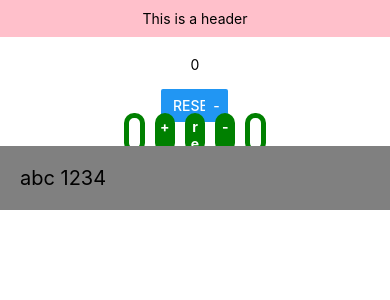
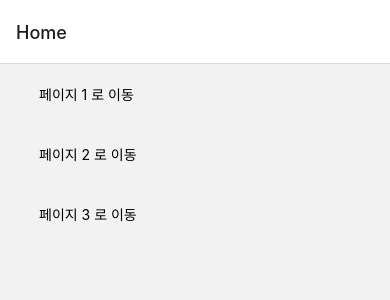
Before and after one commit to OptimistLabyrinth/react-native-workspace, a React Native app in the folder ReactNativeApp01/: screen / in a window 390 px wide. Shown: the top 300 px of the page. Built offline with nearby package versions, Linux system fonts and the light colour scheme.

Commit message:
react navigation basic setup
install packages and dependencies
ios/Podfile.lock (-> pod-install ios)
android/app/src/.../MainActivity.java
define RootStackParams, useNavigation<NativeStackNavigationProp<RootStackParams>>();

```diff
--- /dev/null
+++ b/ReactNativeApp01/navigationConst/RootStackParams.ts
@@ -0,0 +1,13 @@
+import Home from '../src/Home';
+import Page1 from '../src/Page1';
+import Page2 from '../src/Page2';
+import Page3 from '../src/Page3';
+
+export type RootStackParamsKeyType = 'Home' | 'Page1' | 'Page2' | 'Page3';
+
+export type RootStackParams = {
+  Home: typeof Home;
+  Page1: typeof Page1;
+  Page2: typeof Page2;
+  Page3: typeof Page3;
+};
--- /dev/null
+++ b/ReactNativeApp01/navigationConst/navigationNames.ts
@@ -0,0 +1,12 @@
+import {RootStackParamsKeyType} from './RootStackParams';
+
+const navigationNames: {
+  [key: string]: RootStackParamsKeyType;
+} = {
+  home: 'Home',
+  page1: 'Page1',
+  page2: 'Page2',
+  page3: 'Page3',
+};
+
+export default navigationNames;
--- a/ReactNativeApp01/package.json
+++ b/ReactNativeApp01/package.json
@@ -10,8 +10,12 @@
     "lint": "eslint . --fix --ext .ts,.tsx --exit-on-fatal-error"
   },
   "dependencies": {
+    "@react-navigation/native": "^6.0.12",
+    "@react-navigation/native-stack": "^6.8.0",
     "react": "17.0.2",
-    "react-native": "0.68.3"
+    "react-native": "0.68.3",
+    "react-native-safe-area-context": "^4.3.3",
+    "react-native-screens": "^3.17.0"
   },
   "devDependencies": {
     "@babel/core": "^7.18.13",
--- a/ReactNativeApp01/src/App.tsx
+++ b/ReactNativeApp01/src/App.tsx
@@ -7,20 +7,25 @@
  */
 
 import React from 'react';
-import {View, StyleSheet, SafeAreaView} from 'react-native';
-import Counter from './Counter';
-import Header from './Header';
-import UserInput from './UserInput';
+import {View, StyleSheet} from 'react-native';
+import {NavigationContainer} from '@react-navigation/native';
+import {createNativeStackNavigator} from '@react-navigation/native-stack';
+import navigationNames from '../navigationConst/navigationNames';
+import Home from './Home';
+import Page1 from './Page1';
+import Page2 from './Page2';
+import Page3 from './Page3';
+
+const Stack = createNativeStackNavigator();
 
 export default function App() {
+  // prettier-ignore
   return (
-    <SafeAreaView>
+    <NavigationContainer>
       <View style={styles.mainView}>
-        <Header />
-        <Counter />
-        <UserInput />
+        <StackNavigator />
       </View>
-    </SafeAreaView>
+    </NavigationContainer>
   );
 }
 
@@ -29,39 +34,15 @@ const styles = StyleSheet.create({
     width: '100%',
     height: '100%',
   },
-  subViewAbove: {
-    flex: 1,
-    backgroundColor: '#fff',
-    alignItems: 'center',
-    justifyContent: 'center',
-  },
-  subViewBelow: {
-    flex: 1,
-    flexDirection: 'row',
-    alignItems: 'center',
-    justifyContent: 'center',
-  },
-  eachButton: {
-    flex: 1,
-    margin: 5,
-    borderRadius: 10,
-    borderWidth: 5,
-    borderStyle: 'solid',
-    borderColor: 'green',
-    height: 40,
-    alignItems: 'center',
-    justifyContent: 'center',
-  },
-  buttonTitle: {
-    flex: 1,
-    width: '100%',
-    height: '100%',
-    alignItems: 'center',
-    justifyContent: 'center',
-    textAlign: 'center',
-    textAlignVertical: 'center',
-    color: 'white',
-    fontWeight: 'bold',
-    backgroundColor: 'green',
-  },
 });
+
+function StackNavigator() {
+  return (
+    <Stack.Navigator initialRouteName={navigationNames.home}>
+      <Stack.Screen name={navigationNames.home} component={Home} />
+      <Stack.Screen name={navigationNames.page1} component={Page1} />
+      <Stack.Screen name={navigationNames.page2} component={Page2} />
+      <Stack.Screen name={navigationNames.page3} component={Page3} />
+    </Stack.Navigator>
+  );
+}
--- /dev/null
+++ b/ReactNativeApp01/src/Home/index.tsx
@@ -0,0 +1,55 @@
+import React from 'react';
+import {GestureResponderEvent, StyleSheet, Text, View} from 'react-native';
+import {useNavigation} from '@react-navigation/native';
+import {NativeStackNavigationProp} from '@react-navigation/native-stack';
+import navigationNames from '../../navigationConst/navigationNames';
+import {
+  RootStackParams,
+  RootStackParamsKeyType,
+} from '../../navigationConst/RootStackParams';
+import Page1 from '../Page1';
+import Page2 from '../Page2';
+import Page3 from '../Page3';
+
+export default function Home() {
+  const navigate = useNavigation<NativeStackNavigationProp<RootStackParams>>();
+
+  function onPressPage1(_event: GestureResponderEvent) {
+    navigate.navigate(navigationNames.page1 as RootStackParamsKeyType, Page1);
+  }
+
+  function onPressPage2(_event: GestureResponderEvent) {
+    navigate.navigate(navigationNames.page2 as RootStackParamsKeyType, Page2);
+  }
+
+  function onPressPage3(_event: GestureResponderEvent) {
+    navigate.navigate(navigationNames.page3 as RootStackParamsKeyType, Page3);
+  }
+
+  return (
+    <View style={styles.mainView}>
+      <View style={styles.subView}>
+        <Text onPress={onPressPage1}>페이지 1 로 이동</Text>
+      </View>
+      <View style={styles.subView}>
+        <Text onPress={onPressPage2}>페이지 2 로 이동</Text>
+      </View>
+      <View style={styles.subView}>
+        <Text onPress={onPressPage3}>페이지 3 로 이동</Text>
+      </View>
+    </View>
+  );
+}
+
+const styles = StyleSheet.create({
+  mainView: {
+    width: '100%',
+    height: '100%',
+  },
+  subView: {
+    width: '80%',
+    margin: 'auto',
+    marginTop: 20,
+    marginBottom: 20,
+  },
+});
--- /dev/null
+++ b/ReactNativeApp01/src/Page1/index.tsx
@@ -0,0 +1,32 @@
+import React from 'react';
+import {StyleSheet, View} from 'react-native';
+import GoBack from '../component/GoBack';
+import Counter from './Counter';
+import Header from './Header';
+import UserInput from './UserInput';
+
+export default function Page1() {
+  return (
+    <View style={styles.mainView}>
+      <GoBack />
+      <Header />
+      <Counter />
+      <UserInput />
+    </View>
+  );
+}
+
+const styles = StyleSheet.create({
+  mainView: {
+    width: '100%',
+    height: '100%',
+  },
+  buttonView: {
+    paddingTop: 20,
+    paddingBottom: 20,
+  },
+  oneThird: {
+    flex: 1,
+    width: '100%',
+  },
+});
--- /dev/null
+++ b/ReactNativeApp01/src/Page2/index.tsx
@@ -0,0 +1,21 @@
+import React from 'react';
+import {StyleSheet, Text, View} from 'react-native';
+import GoBack from '../component/GoBack';
+
+export default function Page2() {
+  return (
+    <>
+      <GoBack />
+      <View style={styles.mainView}>
+        <Text>페이지 2</Text>
+      </View>
+    </>
+  );
+}
+
+const styles = StyleSheet.create({
+  mainView: {
+    width: '100%',
+    height: '100%',
+  },
+});
--- /dev/null
+++ b/ReactNativeApp01/src/Page3/index.tsx
@@ -0,0 +1,21 @@
+import React from 'react';
+import {StyleSheet, Text, View} from 'react-native';
+import GoBack from '../component/GoBack';
+
+export default function Page3() {
+  return (
+    <>
+      <GoBack />
+      <View style={styles.mainView}>
+        <Text>페이지 2</Text>
+      </View>
+    </>
+  );
+}
+
+const styles = StyleSheet.create({
+  mainView: {
+    width: '100%',
+    height: '100%',
+  },
+});
--- /dev/null
+++ b/ReactNativeApp01/src/component/GoBack.tsx
@@ -0,0 +1,33 @@
+import React from 'react';
+import {Button, GestureResponderEvent, StyleSheet, View} from 'react-native';
+import {useNavigation} from '@react-navigation/native';
+import {NativeStackNavigationProp} from '@react-navigation/native-stack';
+import {RootStackParams} from '../../navigationConst/RootStackParams';
+
+export default function GoBack() {
+  const navigate = useNavigation<NativeStackNavigationProp<RootStackParams>>();
+
+  function onPressButton(_event: GestureResponderEvent) {
+    if (!navigate.canGoBack()) {
+      return;
+    }
+    navigate.goBack();
+  }
+
+  return (
+    <View style={styles.buttonView}>
+      <Button onPress={onPressButton} title="돌아가기" />
+    </View>
+  );
+}
+
+const styles = StyleSheet.create({
+  buttonView: {
+    paddingTop: 5,
+    paddingBottom: 5,
+  },
+  oneThird: {
+    flex: 1,
+    width: '100%',
+  },
+});
```
Also changed, not shown: ReactNativeApp01/src/Page1/Counter.tsx (renamed from ReactNativeApp01/src/Counter.tsx), ReactNativeApp01/src/Page1/Header.tsx (renamed from ReactNativeApp01/src/Header.tsx), ReactNativeApp01/src/Page1/UserInput.tsx (renamed from ReactNativeApp01/src/UserInput.tsx), 3 other files (tests, documents, lock files or other folders).
